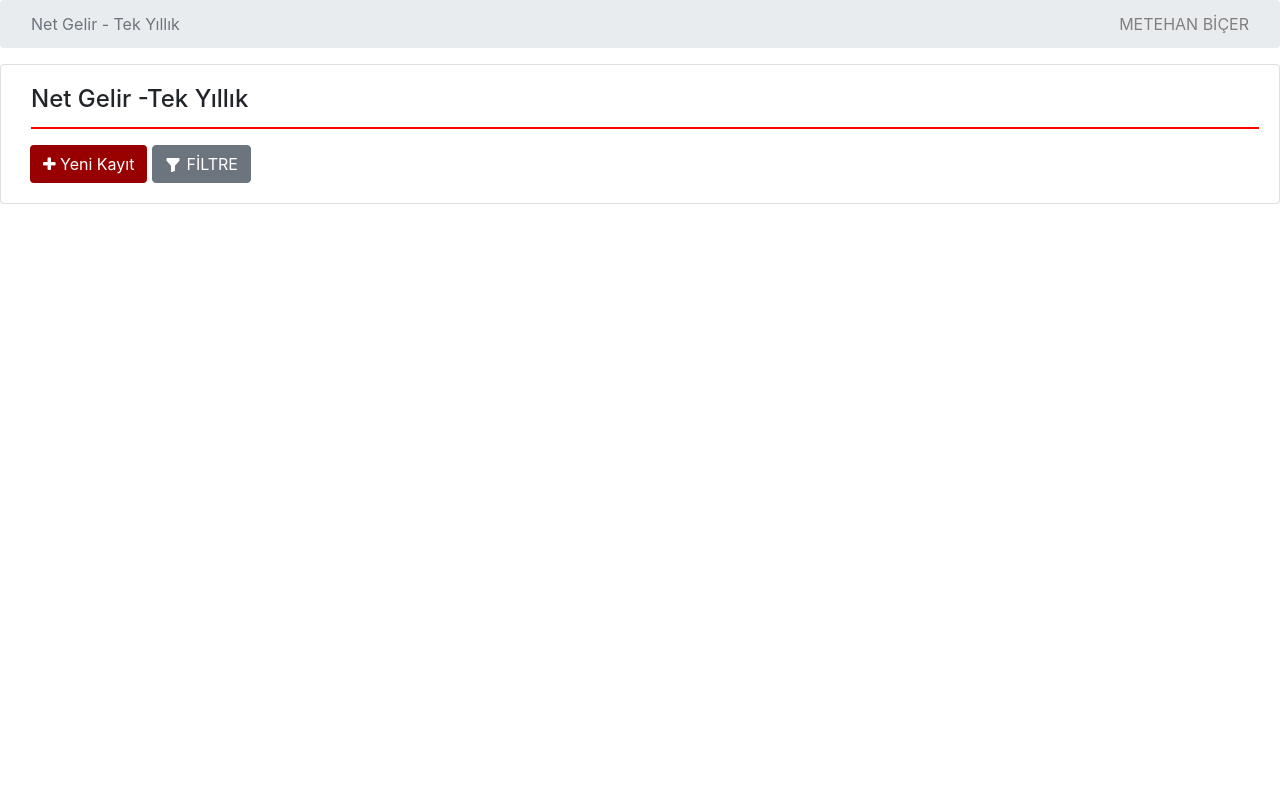
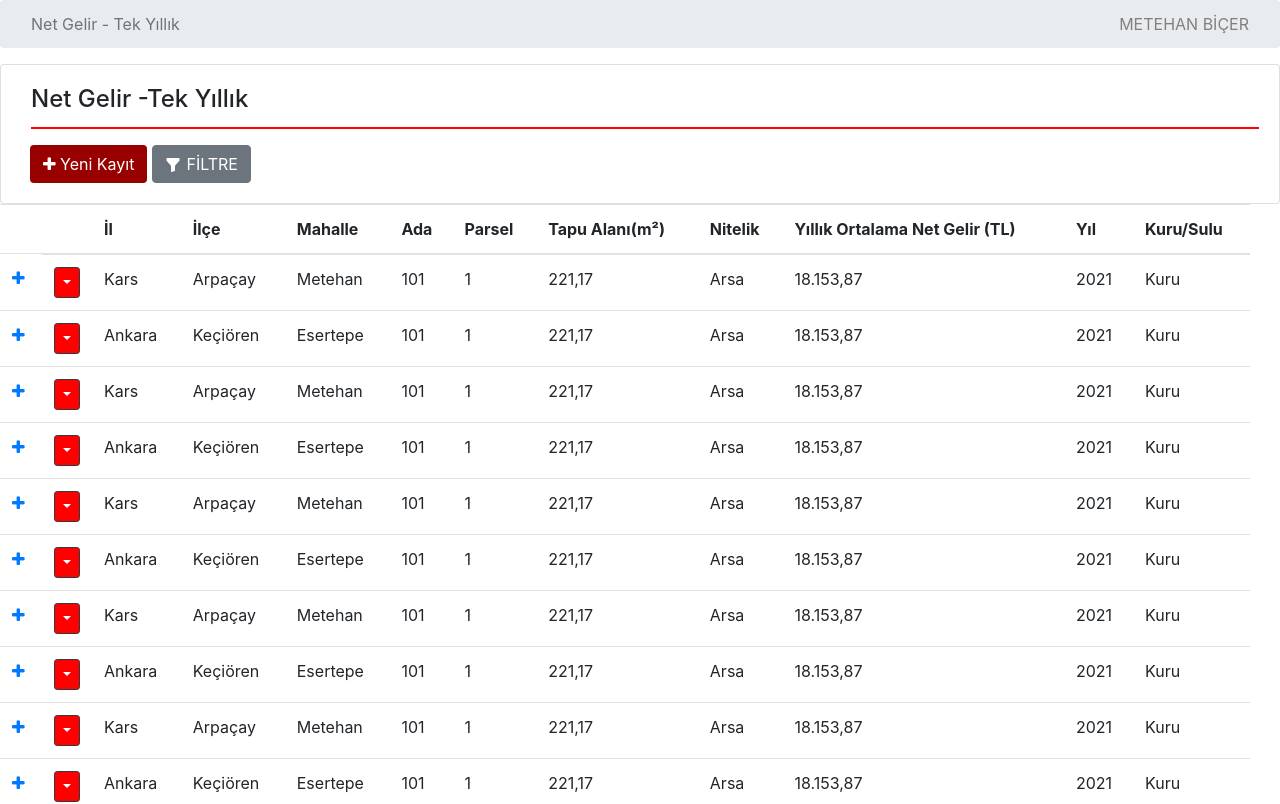
Before and after one commit to MeteHanBicer/Net-Gelir-Tek-Yillik, an Angular app in the folder tekyillik/: page / in a window 1280 px wide. Shown: the top 804 px of the page. Built offline with nearby package versions, Linux system fonts and the light colour scheme.

Commit message:
commit v3

```diff
--- /dev/null
+++ b/tekyillik/src/app/tekyillik/model.ts
@@ -0,0 +1,49 @@
+export class model {
+    liste:Array<Liste>;
+    constructor(){
+        this.liste = [
+            new Liste("Kars","Arpaçay","Metehan",101,1,"221,17","Arsa","18.153,87",2021,"Kuru"),
+            new Liste("Ankara","Keçiören","Esertepe",101,1,"221,17","Arsa","18.153,87",2021,"Kuru"),
+            new Liste("Kars","Arpaçay","Metehan",101,1,"221,17","Arsa","18.153,87",2021,"Kuru"),
+            new Liste("Ankara","Keçiören","Esertepe",101,1,"221,17","Arsa","18.153,87",2021,"Kuru"),
+            new Liste("Kars","Arpaçay","Metehan",101,1,"221,17","Arsa","18.153,87",2021,"Kuru"),
+            new Liste("Ankara","Keçiören","Esertepe",101,1,"221,17","Arsa","18.153,87",2021,"Kuru"),
+            new Liste("Kars","Arpaçay","Metehan",101,1,"221,17","Arsa","18.153,87",2021,"Kuru"),
+            new Liste("Ankara","Keçiören","Esertepe",101,1,"221,17","Arsa","18.153,87",2021,"Kuru"),
+            new Liste("Kars","Arpaçay","Metehan",101,1,"221,17","Arsa","18.153,87",2021,"Kuru"),
+            new Liste("Ankara","Keçiören","Esertepe",101,1,"221,17","Arsa","18.153,87",2021,"Kuru"),
+            new Liste("Ankara","Keçiören","Esertepe",101,1,"221,17","Arsa","18.153,87",2021,"Kuru"),
+            new Liste("Ankara","Keçiören","Esertepe",101,1,"221,17","Arsa","18.153,87",2021,"Kuru"),
+            new Liste("Ankara","Keçiören","Esertepe",101,1,"221,17","Arsa","18.153,87",2021,"Kuru"),
+            new Liste("Ankara","Keçiören","Esertepe",101,1,"221,17","Arsa","18.153,87",2021,"Kuru"),
+            new Liste("Ankara","Keçiören","Esertepe",101,1,"221,17","Arsa","18.153,87",2021,"Kuru"),
+            new Liste("Ankara","Keçiören","Esertepe",101,1,"221,17","Arsa","18.153,87",2021,"Kuru"),
+            new Liste("Ankara","Keçiören","Esertepe",101,1,"221,17","Arsa","18.153,87",2021,"Kuru"),
+            new Liste("Ankara","Keçiören","Esertepe",101,1,"221,17","Arsa","18.153,87",2021,"Kuru"),
+        ];
+    }
+}
+export class Liste{
+    il;
+    ilce;
+    mahalle;
+    ada;
+    parsel;
+    tapualani;
+    nitelik;
+    netgelir;
+    yil;
+    kurusulu;
+    constructor(il,ilce,mahalle,ada,parsel,tapualani,nitelik,netgelir,yil,kurusulu){
+        this.il=il;
+        this.ilce=ilce;
+        this.mahalle=mahalle;
+        this.ada=ada;
+        this.parsel=parsel;
+        this.tapualani=tapualani;
+        this.nitelik=nitelik;
+        this.netgelir=netgelir;
+        this.yil=yil;
+        this.kurusulu=kurusulu;
+    }
+}
--- a/tekyillik/src/app/tekyillik/tekyillik.component.html
+++ b/tekyillik/src/app/tekyillik/tekyillik.component.html
@@ -9,16 +9,17 @@
       <span   style="color: grey;float: right;">METEHAN BİÇER</span>
   </div>
 </div>
-<div  id="yenikayit" class="collapse card" >
+<div  id="yenikayit"  class="collapse card" >
 <div style="margin-left: 10px;" class="card-body" >
   <div  class="row">
     <div  class="col-6">
       <h4 >Net Gelir - Tek Yıllık (Değerleme Yılı: 2021)</h4>
     </div>
     <div class="col-6 text-right">
-      <button style="outline: none;"  class="card-header-action text-black btn btn-link btn-close" type="button"><svg xmlns="http://www.w3.org/2000/svg" width="30" height="30" fill="currentColor" class="bi bi-x" viewBox="0 0 16 16">
-        <path d="M4.646 4.646a.5.5 0 0 1 .708 0L8 7.293l2.646-2.647a.5.5 0 0 1 .708.708L8.707 8l2.647 2.646a.5.5 0 0 1-.708.708L8 8.707l-2.646 2.647a.5.5 0 0 1-.708-.708L7.293 8 4.646 5.354a.5.5 0 0 1 0-.708z"/>
-      </svg>
+      <button data-toggle="collapse" data-target="#yenikayit" class="card-header-action text-black btn btn-link btn-close" type="button">
+        <svg xmlns="http://www.w3.org/2000/svg" width="30" height="30" fill="currentColor" class="bi bi-x" viewBox="0 0 16 16">
+          <path d="M4.646 4.646a.5.5 0 0 1 .708 0L8 7.293l2.646-2.647a.5.5 0 0 1 .708.708L8.707 8l2.647 2.646a.5.5 0 0 1-.708.708L8 8.707l-2.646 2.647a.5.5 0 0 1-.708-.708L7.293 8 4.646 5.354a.5.5 0 0 1 0-.708z"/>
+        </svg>
       </button>
     </div>
 
@@ -27,19 +28,19 @@
     <form novalidate class="ng-untouched ng-pristine ng-invalid">
       <div class="row">
         <div class="col-lg-4 col-md-4 form-group">
-          <select  #il type="text" class="form-control" style="width: 570px;" id="ilid" placeholder="İl Seçiniz">
+          <select #il type="text" class="form-control" style="width: 570px;" id="ilid" placeholder="İl Seçiniz">
             <option disabled value="ilsec">İl Seçiniz</option>
             <option  value="Ankara">Ankara</option>
-            <option  value="İstanbul">İstanbul</option>
-            <option  value="Kars">Kars</option>
+            <option   value="İstanbul">İstanbul</option>
+            <option   value="Kars">Kars</option>
           </select>
         </div>
         <div class="col-lg-4 col-md-4 form-group">
-          <select  #ilce type="text" class="form-control" style="width: 570px;" id="ilceid" placeholder="İlçe Seçiniz">
+          <select   type="text"  class="form-control" style="width: 570px;" id="ilceid" placeholder="İlçe Seçiniz">
             <option disabled value="ilcesec">İlçe Seçiniz</option>
-            <option  value="Ankara">Keçiören</option>
-            <option  value="İstanbul">Çankaya</option>
-            <option  value="Kars">Yenimahalle</option>
+            <option value="kecioren">Keçiören</option>
+            <option  value="cankaya">Çankaya</option>
+            <option  value="yenimahalle">Yenimahalle</option>
           </select>
         </div>
         <div class="col-lg-4 col-md-4 form-group">
@@ -61,21 +62,31 @@
           <input #parsel type="number" class="input" style="width: 270px; float: right;margin-right: 32px; margin-top: 12px;" id="parsel" placeholder="Parsel No">
         </div>
         <div class="col-lg-4 col-md-4 form-group">
-            <button  class="btn btn-block btn-warning" style="width: 250px; float: left; height: 35px; margin-top: 8px;" type="button"><svg style="margin-bottom: 5px;" xmlns="http://www.w3.org/2000/svg" width="16" height="16" fill="currentColor" class="bi bi-search" viewBox="0 0 16 16">
+            <button (click)="tarim()"  class="btn btn-block btn-warning" style="width: 250px; float: left; height: 35px; margin-top: 8px;" type="button"><svg style="margin-bottom: 5px;" xmlns="http://www.w3.org/2000/svg" width="16" height="16" fill="currentColor" class="bi bi-search" viewBox="0 0 16 16">
               <path d="M11.742 10.344a6.5 6.5 0 1 0-1.397 1.398h-.001c.03.04.062.078.098.115l3.85 3.85a1 1 0 0 0 1.415-1.414l-3.85-3.85a1.007 1.007 0 0 0-.115-.1zM12 6.5a5.5 5.5 0 1 1-11 0 5.5 5.5 0 0 1 11 0z"/>
             </svg>
               Tarım Parseli Sorgula
             </button>
-            <button  class="btn btn-block btn-warning" style="width: 250px;float: right; margin-right: 30px;height: 35px;" type="button"><svg style="margin-bottom: 5px;margin-right: 10px;" xmlns="http://www.w3.org/2000/svg" width="16" height="16" fill="currentColor" class="bi bi-search" viewBox="0 0 16 16">
+            <button (click)="destek()"  class="btn btn-block btn-warning" style="width: 250px;float: right; margin-right: 30px;height: 35px;" type="button"><svg style="margin-bottom: 5px;margin-right: 10px;" xmlns="http://www.w3.org/2000/svg" width="16" height="16" fill="currentColor" class="bi bi-search" viewBox="0 0 16 16">
               <path d="M11.742 10.344a6.5 6.5 0 1 0-1.397 1.398h-.001c.03.04.062.078.098.115l3.85 3.85a1 1 0 0 0 1.415-1.414l-3.85-3.85a1.007 1.007 0 0 0-.115-.1zM12 6.5a5.5 5.5 0 1 1-11 0 5.5 5.5 0 0 1 11 0z"/>
             </svg>
               Destek Sorgula
             </button>
           </div>
         </div>
+          <div  class="row" style="background-color: rgb(228,231,234,1); padding-top: 4px;">
+            <div  class="col-md-6 form-group">
+              <label>Parsel Yüzölçümü (m²)</label>
+              <input  class="form-control " type="text" disabled="">
+            </div>
+            <div  class="col-md-6 form-group">
+              <label>Nitelik</label>
+              <input  class="form-control"  type="text" disabled="">
+            </div>
+          </div>
         <!-- parsel yüzölçümü olacak bunun üstünde -->
-        <div style="float: left;" class="row">
-          <div class="col-lg-4 col-md-4 form-group"> <select style="width: 150px; height: 35px;" name="kuru" id="kuru">
+        <div  style="float: left; margin-top: 20px;" class="row">
+          <div class="col-md-4 form-group"> <select style="width: 150px; height: 35px;" name="kuru" id="kuru">
           <option>Kuru</option>
           <option>Sulu</option>
         </select>
@@ -85,6 +96,9 @@
 </div>
 
 </div>
+
+
+
 
 <div class="card">
 <div  style="margin-left: 10px;"  class="card-body">
@@ -99,27 +113,94 @@
                   <button data-toggle="collapse" data-target="#yenikayit"  class="btn" style="background-color: #980000; color: white;" type="button"><i class="fa fa-plus" aria-hidden="true"></i>
                     Yeni Kayıt
                   </button>
-                  <button (click)="alert()" style="margin-left: 5px;" class="btn btn-secondary" type="button">
+                  <button (click)="filtre()" style="margin-left: 5px;" class="btn btn-secondary" type="button">
                   <svg  style="margin-right: 5px;" xmlns="http://www.w3.org/2000/svg" width="16" height="16" fill="currentColor" class="bi bi-funnel-fill" viewBox="0 0 16 16">
                     <path d="M1.5 1.5A.5.5 0 0 1 2 1h12a.5.5 0 0 1 .5.5v2a.5.5 0 0 1-.128.334L10 8.692V13.5a.5.5 0 0 1-.342.474l-3 1A.5.5 0 0 1 6 14.5V8.692L1.628 3.834A.5.5 0 0 1 1.5 3.5v-2z"/>
                   </svg>FİLTRE </button>
                 </div>
-
               </div>
-
           </div>
         </div>
+        <div class="row col-md-12">
+          <table  class="table">
+            <thead>
+              <tr>
+                <td></td>
+                <th scope="col"></th>
+                <th scope="col">İl</th>
+                <th scope="col">İlçe</th>
+                <th scope="col">Mahalle</th>
+                <th scope="col">Ada</th>
+                <th scope="col">Parsel</th>
+                <th scope="col">Tapu Alanı(m²)</th>
+                <th scope="col">Nitelik</th>
+                <th scope="col">Yıllık Ortalama Net Gelir (TL)</th>
+                <th scope="col">Yıl</th>
+                <th scope="col">Kuru/Sulu</th>
+              </tr>
+            </thead>
+            <tbody>
+              <tr *ngFor="let l of  getListe()" >
+                <td><a data-toggle="collapse" data-target="#arti" class="detail-icon" href="#"> <i class="fa fa-plus"></i> </a></td>
 
-
-
-
-
-
-
-
-        <!-- <p>
-          <a class="btn btn-secondary" data-toggle="collapse" href="#collapseExample" role="button" aria-expanded="false" aria-controls="collapseExample"><svg style="margin-right: 5px;" xmlns="http://www.w3.org/2000/svg" width="16" height="16" fill="currentColor" class="bi bi-funnel-fill" viewBox="0 0 16 16">
-            <path d="M1.5 1.5A.5.5 0 0 1 2 1h12a.5.5 0 0 1 .5.5v2a.5.5 0 0 1-.128.334L10 8.692V13.5a.5.5 0 0 1-.342.474l-3 1A.5.5 0 0 1 6 14.5V8.692L1.628 3.834A.5.5 0 0 1 1.5 3.5v-2z"/>
-          </svg>FİLTRE
-          </a>
-        </p> -->
+                <td style="text-align: center; width: 30px; ">
+                  <div class="dropdown">
+                  <button id="dropdownMenuButton" aria-haspopup="true" aria-expanded="false" data-toggle="dropdown" type="button" style="background-color: red;" class="btn btn-dark btn-sm dropdown-toggle">
+                  </button>
+                  <div class="dropdown-menu" aria-labelledby="dropdownMenuButton">
+                    <a class="dropdown-item" href="#">Action</a>
+                    <a class="dropdown-item" href="#">Another action</a>
+                    <a class="dropdown-item" href="#">Something else here</a>
+                  </div>
+                </div></td>
+                <td>{{l.il}}</td>
+                <td>{{l.ilce}}</td>
+                <td>{{l.mahalle}}</td>
+                <td>{{l.ada}}</td>
+                <td>{{l.parsel}}</td>
+                <td>{{l.tapualani}}</td>
+                <td>{{l.nitelik}}</td>
+                <td>{{l.netgelir}}</td>
+                <td>{{l.yil}}</td>
+                <td>{{l.kurusulu}}</td>
+              </tr>
+              <!-- collapse başlangıç -->
+              <tr id="arti" class="collapse"><td colspan="12">
+                <div  class="row col-md-12">
+                <div class="col-lg-12 col-md-12 col-sm-12 ">
+                  <div  class="card">
+                    <div class="card-body">
+                      <div  class="card">
+                        <div  class="card-header" style="text-align: center;">
+                        </div>
+                        <table>
+                              <div>
+                                <table  class="table table-hover">
+                                  <thead>
+                                    <tr>
+                                      <th style="text-align: center;">
+                                      Tapu Alanı(m²)
+                                      </th>
+                                      <th style="text-align: center; " >
+                                        Yıllık Ortalama Net Gelir (TL)
+                                      </th>
+                                    </tr>
+                                  </thead>
+                                  <tbody>
+                                    <tr>
+                                    <td style="text-align: center; ">
+                                      <div>
+                                        <span style="color:green;">
+                                          <b>221,17</b>
+                                        </span>
+                                      </div>
+                                    </td>
+                                    <td style="text-align: center; ">
+                                      <div>
+                                        <span style="color:green;">
+                            <b>	18.153,87</b></span></div></td></tr></tbody></table></div><div></div><div></div></table></div></div> </div></div></div> </td>
+                          </tr>
+              <!-- collapse bitiş -->
+            </tbody>
+          </table>
+        </div>
--- a/tekyillik/src/app/tekyillik/tekyillik.component.ts
+++ b/tekyillik/src/app/tekyillik/tekyillik.component.ts
@@ -1,4 +1,5 @@
 import { Component, OnInit } from '@angular/core';
+import { Liste, model } from './model';
 
 @Component({
   selector: 'app-tekyillik',
@@ -6,12 +7,22 @@ import { Component, OnInit } from '@angular/core';
   styleUrls: ['./tekyillik.component.css']
 })
 export class TekyillikComponent implements OnInit {
-
   constructor() { }
 
   ngOnInit() {
   }
-alert(){
+
+filtre(){
   alert("Filreyi Zaten Başka Ekranda Yaptım");
 }
+tarim(){
+  alert("Tarım Parseli Sorgulandı");
 }
+destek(){
+  alert("Destek Sorgulandı");
+}
+model=new model();
+getListe(){
+  return this.model.liste;
+}
+}
```
